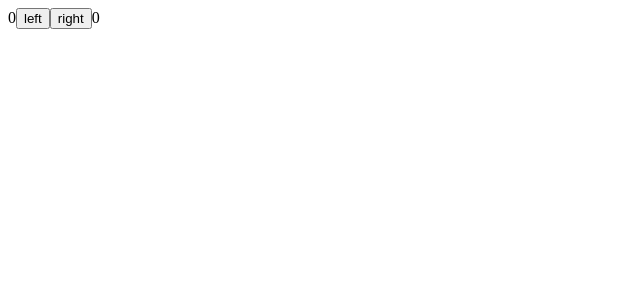
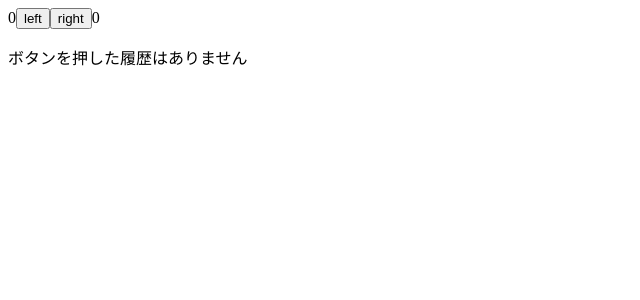
Before and after one commit to tksat/fullstackopen, a React (Create React App) app: page / in a window 1280 px wide. Shown: the top 300 px of the page, without its empty margins (0-640 px from the left). Built offline with nearby package versions, Linux system fonts and the light colour scheme.

Commit message:
ボタン履歴の追加

```diff
--- a/src/App.js
+++ b/src/App.js
@@ -1,4 +1,5 @@
 import React, { useState } from 'react'
+import History from './History'
 
 const App = () => {
   const [clicks, setClicks] = useState({
@@ -22,7 +23,7 @@ const App = () => {
       <button onClick={handleClickLeft}>left</button>
       <button onClick={handleClickRight}>right</button>
       {clicks.right}
-      <p>{clickHistory.join(' ')}</p>
+      <History clickHistory={clickHistory} />
     </div>
   )
 }
--- /dev/null
+++ b/src/History.js
@@ -0,0 +1,10 @@
+import React from "react"
+
+const History = (props) => {
+  if (props.clickHistory.length === 0) {
+    return <p>ボタンを押した履歴はありません</p>
+  }
+  return <p>ボタン履歴: {props.clickHistory.join(' ')}</p>
+}
+
+export default History
```
